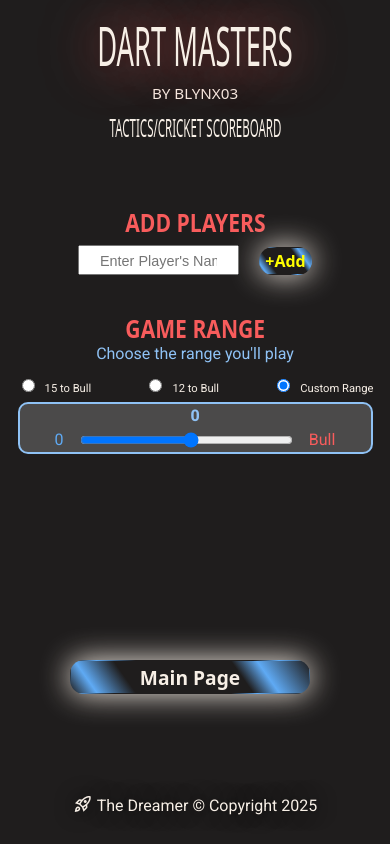
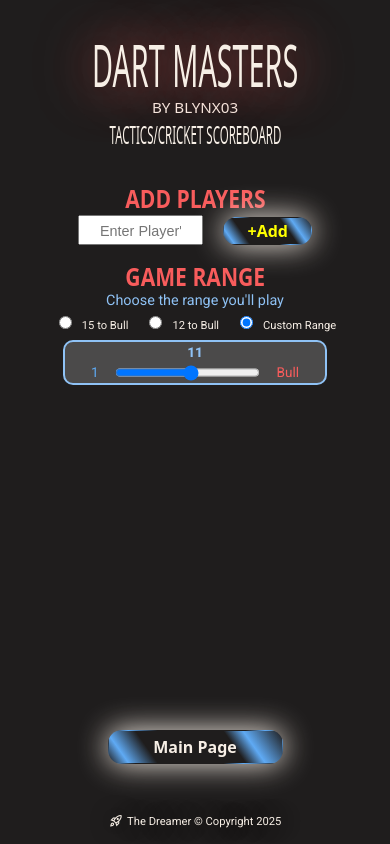
Before and after one commit to Blynx03/dart-master-scoreboard, a React (Vite) app: page /dart-master-scoreboard/players in a window 390 px wide. Both pictures are taken after a click on the label "Custom Range". Built offline with nearby package versions, Linux system fonts and the light colour scheme; a web font is replaced by a local one.

Commit message:
fixed mobile size

```diff
--- a/src/App.css
+++ b/src/App.css
@@ -49,28 +49,27 @@ body {
 }
 
 .title-container {
-  height: 26%;
+  height: 25%;
   width: 100vw;
-  padding: 40px 0 10px 0;
   color: var(--secondary-color);
-  gap: 10px;
+  gap: 4px;
   display: flex;
   flex-direction: column;
   align-items: center;
+  justify-content: center;
 }
 
 .title-wrapper, .developer-wrapper, .caption-wrapper {
   display: flex;
   flex-direction: column;
-  justify-content: flex-start;
+  justify-content: center;
   align-items: center;
 }
 
 .title {
-  width: 80vw;
-  margin-top: 16px;
+  /* width: clamp(300px, 5vw, 600px); */
   font-family: var(--title-font);
-  font-size: clamp(1rem, 7vw, 8vw);
+  font-size: clamp(1.8rem, 5vw, 3.6rem);
   text-align: center;
   white-space: nowrap;
   transform: scaleY(2);
@@ -103,7 +102,7 @@ body {
   height: 35%;
   display: flex;
   flex-direction: column;
-  gap: clamp(30px, 35px, 40px);
+  gap: 35px;
   justify-content: center;
   align-items: center;
   /* margin-top: 30px; */
@@ -113,7 +112,7 @@ body {
   width: 50vw;
   height: 60px;
   font-family: var(--title-font);
-  font-size: clamp(0.8rem, 3.6vw, 1.6rem);
+  font-size: clamp(0.85rem, 3.6vw, 1.6rem);
   font-weight: 900;
   padding: 1% 2%;
   display: flex;
@@ -199,12 +198,12 @@ body {
 
 .add-player-input {
   height: auto;
-  width: 30vw;
+  width: 40%;
   padding: 0 20px;
 }
 
 .add-player-input[type="text"] {
-  font-size: 18px;
+  font-size: 0.95rem;
 }
 
 .add-player-input::placeholder {
@@ -223,7 +222,6 @@ body {
 /* for all the players container */
 .players-name-container {
   margin-top: 10px;
-  padding: 10px 0;
   display: flex;
   flex-direction: column;
   align-items: center;
@@ -231,17 +229,16 @@ body {
   background-color: var(--bg-secondary-color);
   width: clamp(300px, 60%, 80%);
   border-radius: 20px;
-  border: 2px solid var(--primary-color);
+  border: 1px solid var(--primary-color);
 }
 
 /* for each player container */
 .player-name-container {
-  width: 80%;
+  width: 70%;
   display: flex;
   justify-content: space-between;
   align-items: center;
-  gap: 30px;
-  font-size: clamp(1rem, 1.2vw, 1.8rem);
+  font-size: clamp(0.9rem, 1.2vw, 1.6rem);
 }
 
 .player-name-container > span:first-child {
@@ -270,7 +267,7 @@ body {
 }
 
 .game-range-caption {
-  font-size: clamp(1rem, 1.6vw, 1.2rem);
+  font-size: clamp(0.9rem, 1.6vw, 1.2rem);
   color: var(--primary-color);
 }
 
@@ -304,7 +301,7 @@ label:hover {
   flex-direction: column;
   align-items: center;
   margin: 5px;
-  width: clamp(280px, 90%, 500px);
+  width: clamp(240px, 90%, 500px);
   border-radius: 10px;
   border: 2px solid var(--primary-color);
 }
@@ -321,13 +318,13 @@ label:hover {
 }
 
 .custom-range-value {
-  font-size: clamp(1rem, 1.4vw, 1.8vw);
+  font-size: clamp(0.85rem, 1.4vw, 1.8vw);
   font-weight: 800;
   color: var(--primary-color);
 }
 
 .custom-range-min-max-value {
-  font-size: clamp(1rem, 1.4vw, 1.8vw);
+  font-size: clamp(0.85rem, 1.4vw, 1.8vw);
 }
 
 .custom-range-input[type='range'] {
@@ -338,16 +335,17 @@ label:hover {
   position: absolute;
   display: flex;
   flex-direction: column;
+  align-items: center;
   width: clamp(250px, 4vw, 300px);
-  bottom: 150px;
+  bottom: 100px;
   gap: 10px;
 }
 
 .add-player-start-btn, .back-to-main-btn {
-  font-size: clamp(1rem, 1.2rem, 1.8rem);
-  padding: 1% 3%;
+  font-size: clamp(1rem, 2vw, 1.8rem);
+  padding: 1% 2%;
   height: 4vh;
-  width: clamp(200px, 240px, 300px);
+  width: clamp(160px, 70%, 300px);
 }
 
 /* HOW-TO-PLAY and THE-BOARD PAGES */
@@ -446,10 +444,10 @@ label:hover {
 }
 
 .how-to-play-btn-container > .btn, .the-board-btn-container > .btn {
-  width: clamp(200px, 40%, 350px);
+  width: clamp(180, 40%, 350px);
   height: 18px;
   font-size: 1rem;
-  padding: 16px 5px;
+  padding: 12px 5px;
   box-shadow: 0 0 12px lightgray;
 }
 
@@ -703,7 +701,7 @@ label:hover {
 .start-game-page-quit-btn {
   position: absolute;
   bottom: 100px;
-  width: clamp(240px, 20%, 40%);
+  width: clamp(160px, 20%, 40%);
   transition: transform 0.1s;
   cursor: pointer;
 }
@@ -715,11 +713,11 @@ label:hover {
 .winner-container {
   position: absolute;
   top: 5%;
-  left: calc((100% - clamp(280px, 80%, 60vw))/2);
+  left: calc((100% - clamp(280px, 80%, 700px))/2);
   background-color: rgba(0, 0, 0, 0.9);
-  border: 10px solid var(--supplementary-color);
+  border: 10px solid var(--active-color);
   border-radius: 20px;
-  width: clamp(280px, 80%, 60vw);
+  width: clamp(280px, 80%, 700px);
   height: 65%;
   display: flex;
   flex-direction: column;
@@ -742,7 +740,7 @@ label:hover {
 .winner-caption {
   font-size: clamp(1rem, 3vw, 2rem);
   transform: scaleY(2.4);
-  color: var(--secondary-color);
+  color: var(--supplementary-color);
 }
 
 .winner-trophy-player-container {
@@ -798,7 +796,7 @@ label:hover {
   width: clamp(200px, 80%, 400px);
   color: var(--bg-color);
   transform: scaleY(1.5);
-  background-color: var(--supplementary-color);
+  background-color: var(--active-color);
   /* padding: 1.5%; */
   cursor: pointer;
   transition: transform 0.2s;
@@ -822,7 +820,7 @@ label:hover {
 }
 
 .set-point-caption {
-  font-size: clamp(1.2rem, 4vw, 2rem);
+  font-size: clamp(1rem, 4vw, 1.6rem);
   color: var(--supplementary-color);
 }
 
@@ -839,11 +837,124 @@ label:hover {
 
 /* responsive */
 
-@media screen and (max-width: 500px) {
+@media screen and (min-width: 320px) and (max-width: 480px) {
   .home-page {
+    height: 100dvh;
+    width: 100dvw;
     background-position: -10ch -2ch;
   }
 
+  .footer {
+    height: 30px;
+    font-size: 0.7rem;
+  }
+
+  .rocket-icon {
+    font-size: 0.9rem;
+  }
+
+  .main-btn-container {
+    height: 40%;
+    justify-content: flex-end;
+    gap: 20px;
+  }
+
+  .how-to-play-btn-container, .the-board-btn-container {
+    margin-top: 24px;
+    height: 14%;
+    gap: 8px;
+  }
+
+   .add-player-title {
+    margin-top: 6px;
+  }
+
+  .add-players-container {
+    padding: 4px;
+    gap: 0px;
+  }
+
+  .game-range-title {
+    margin-top: 4px;
+  }
+
+  .range-container {
+    justify-content: center;
+    gap: 16px;
+  }
+
+  .custom-range-container {
+    width: 260px;
+  }
+
+  .range-container {
+    margin-top: 2px;
+  }
+
+  .play-page-done-btns-container {
+    bottom: 80px;
+  }
+  .how-to-play-btn-container > .btn, .the-board-btn-container > .btn {
+    font-size: 0.9rem;
+    padding: 14px 4px;
+  }
+
+  .game-title-container {
+    height: 80px;
+  }
+
+  .player-score-choices-wrapper {
+    top: 240px;
+    border: 1px solid var(--active-color);
+  }
+
+  .player-score-choices-caption {
+    font-size: 1rem;
+  }
+
+  .player-score-choices-container {
+    height: 30px;
+    border: 1px solid var(--supplementary-color);
+  }
+
+  .player-score-choices-cancel-btn {
+    margin-top: 6px;
+    font-size: 0.8rem;
+  }
+
+  .winner-container {
+    border: 2px solid var(--active-color);
+    box-sizing: border-box;
+  }
+
+  .winner-caption-container {
+    padding: 5%;
+    gap: 20px;
+  }
+
+  .winner-btn-container {
+    gap: 18px;
+  }
+
+  .winner-btn {
+    width: 200px;
+    font-size: 0.6rem;
+    padding: 2px 3px;
+  }
+
+  .set-point-container {
+    height: 9%;
+    bottom: 126px;
+  }
+
+  .set-point-player-score-container {
+  font-size: 0.9rem;
+}
+
+  .start-game-page-quit-btn {
+    bottom: 60px;
+    height: 46px;
+  }
 }
 
 
@@ -855,9 +966,9 @@ label:hover {
     background-position: 0;
   }
 
-  .title {
+  /* .title {
     font-size: clamp(4rem, 5vw, 4.6rem);
-  }
+  } */
 
   .caption {
     font-size: clamp(1.3vw, 1.4vw, 1.5vw);
--- a/src/App.tsx
+++ b/src/App.tsx
@@ -14,7 +14,7 @@ function App() {
   const [ playerIndex, setPlayerIndex ] = useState<number>(0);
   const [ players, setPlayers ] = useState<PlayersType[]>([]);
   const inputPlayerNameRef = useRef<HTMLInputElement>(null);
-  const [ selectedMinimumRangeValue, setSelectedMinimumRangeValue ] = useState<number>(0);
+  const [ selectedMinimumRangeValue, setSelectedMinimumRangeValue ] = useState<number>(11);
   const [ playersTurn, setPlayersTurn ] = useState<string>('');
   const [ playerScoreContainerClass, setPlayerScoreContainerClass ] = useState<string>('');
   const [ scoreboardPlayersNameContainerClass, setScoreboardPlayersNameContainerClass ] = useState<string>('');
--- a/src/components/GameRange.tsx
+++ b/src/components/GameRange.tsx
@@ -39,7 +39,7 @@ const GameRange = () => {
             <div className='custom-range-container'>
                 <div className='custom-range-value'>{isCustomRangeSelected ? selectedMinimumRangeValue : ''}</div>
                 <div className='custom-range-input-container'>
-                    <div className='custom-range-min-max-value'>0</div>
+                    <div className='custom-range-min-max-value'>1</div>
                     <input id='custom-range' className='custom-range-input' type='range' disabled={isCustomRangeSelected ? false : true} min='1' max='20' step='1' onChange={(e) => handleSelectedCustomRange(e)}></input>
                     <div className='custom-range-min-max-value'>Bull</div>
                 </div>
```
